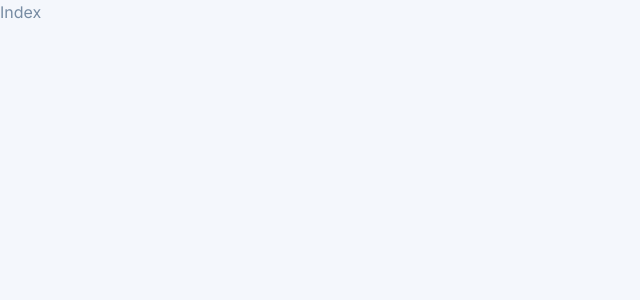
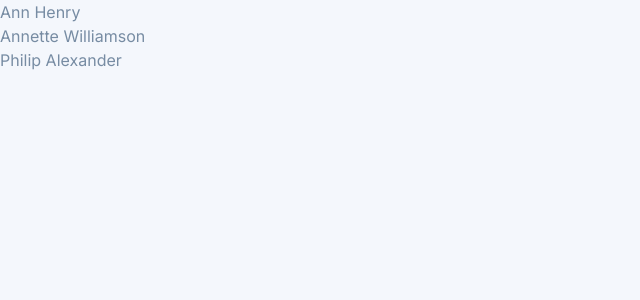
Before and after one commit to chrisgrabinski/remote-frontend-exercise, a Next.js app: page / in a window 1280 px wide. Shown: the top 300 px of the page, without its empty margins (0-640 px from the left). Built offline with nearby package versions, Linux system fonts and the light colour scheme.

Commit message:
implemented context

```diff
--- /dev/null
+++ b/context/PeopleContext.js
@@ -0,0 +1,41 @@
+import { createContext, useState } from "react";
+
+const DEFAULT_PEOPLE = [
+  {
+    id: 0,
+    name: "Ann Henry",
+    birthDate: "1990-12-04",
+    jobTitle: "Product manager",
+    country: "United States",
+    salary: 60000,
+  },
+  {
+    id: 1,
+    name: "Annette Williamson",
+    birthDate: "1995-04-20",
+    jobTitle: "CEO",
+    country: "United States",
+    salary: 60000,
+  },
+  {
+    id: 2,
+    name: "Philip Alexander",
+    birthDate: "1989-07-25",
+    jobTitle: "Software engineer",
+    country: "United States",
+    salary: 60000,
+  },
+];
+
+export const PeopleContext = createContext();
+
+export const PeopleProvider = ({ children }) => {
+  const initialState = DEFAULT_PEOPLE;
+  const [people, setPeople] = useState(initialState);
+
+  return (
+    <PeopleContext.Provider value={{ people }}>
+      {children}
+    </PeopleContext.Provider>
+  );
+};
--- a/pages/_app.js
+++ b/pages/_app.js
@@ -1,6 +1,8 @@
 import Head from "next/head";
 import { createGlobalStyle } from "styled-components";
 import "tailwindcss/dist/base.css";
+
+import { PeopleProvider } from "../context/PeopleContext";
 
 const GlobalStyle = createGlobalStyle`
   body {
@@ -21,7 +23,9 @@ function MyApp({ Component, pageProps }) {
         />
       </Head>
       <GlobalStyle />
-      <Component {...pageProps} />
+      <PeopleProvider>
+        <Component {...pageProps} />
+      </PeopleProvider>
     </>
   );
 }
--- a/pages/index.js
+++ b/pages/index.js
@@ -1,3 +1,14 @@
+import React, { useContext } from "react";
+import { PeopleContext } from "../context/PeopleContext";
+
 export default function IndexPage() {
-  return <div>Index</div>;
+  const { people } = useContext(PeopleContext);
+
+  return (
+    <ul>
+      {people.map((person) => (
+        <li key={person.id}>{person.name}</li>
+      ))}
+    </ul>
+  );
 }
```
